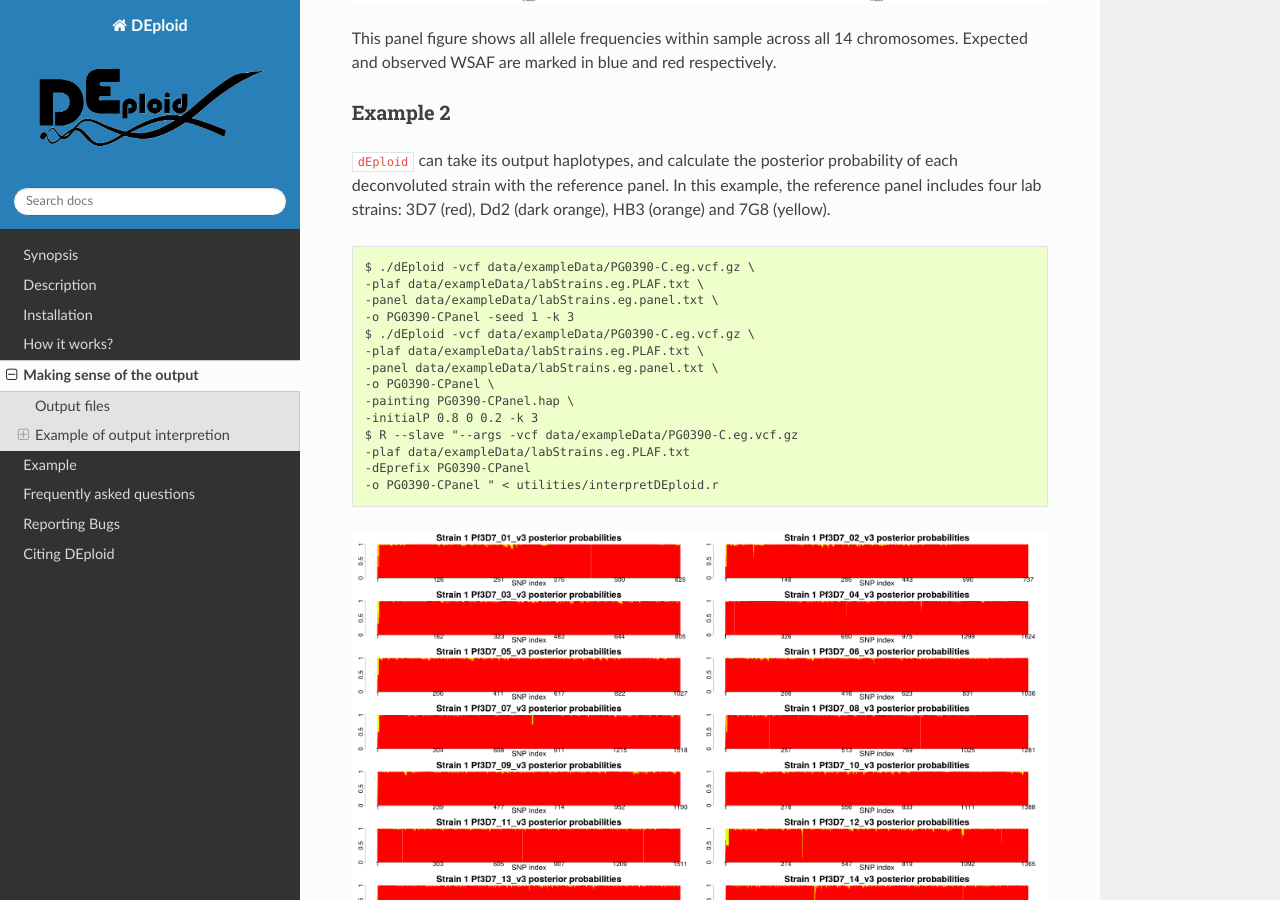
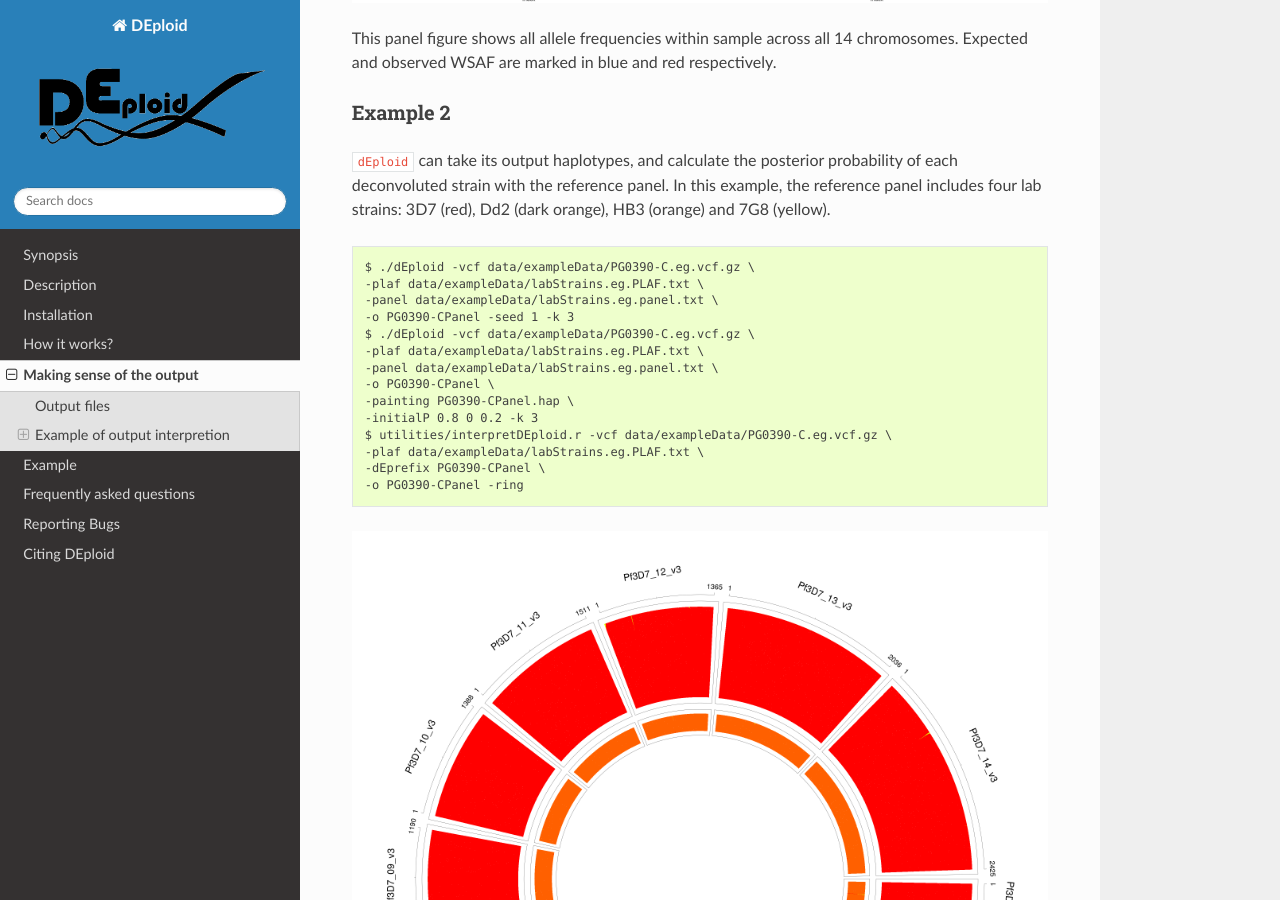
Before and after one commit to DEploid-dev/DEploid, a Sphinx documentation site: the page built from docs/output.rst, in a window 1280 px wide and 900 px high, scrolled down 2055 px. Built offline with Sphinx 7.4.7 and the Read the Docs theme 2.0.0, drawn with Linux system fonts in a browser that asks for light colours.

Commit message:
replace ring plot for posterior prob

```diff
--- a/docs/output.rst
+++ b/docs/output.rst
@@ -82,22 +82,14 @@ Example 2
     -o PG0390-CPanel \
     -painting PG0390-CPanel.hap \
     -initialP 0.8 0 0.2 -k 3
-    $ R --slave "--args -vcf data/exampleData/PG0390-C.eg.vcf.gz
-    -plaf data/exampleData/labStrains.eg.PLAF.txt
-    -dEprefix PG0390-CPanel
-    -o PG0390-CPanel " < utilities/interpretDEploid.r
+    $ utilities/interpretDEploid.r -vcf data/exampleData/PG0390-C.eg.vcf.gz \
+    -plaf data/exampleData/labStrains.eg.PLAF.txt \
+    -dEprefix PG0390-CPanel \
+    -o PG0390-CPanel -ring
 
-.. image:: _static/PG0390-CPanel.single0.png
+.. image:: _static/PG0390-CPanel.ring.png
    :width: 1024px
-   :alt: PG0390fwdBwd0
-
-.. image:: _static/PG0390-CPanel.single1.png
-   :width: 1024px
-   :alt: PG0390fwdBwd1
-
-.. image:: _static/PG0390-CPanel.single2.png
-   :width: 1024px
-   :alt: PG0390fwdBwd2
+   :alt: PG0390fwdBwdRing
 
 Example 3
 *********
```
Also changed, not shown: docs/_static/PG0390-CPanel.ring.png (added).
